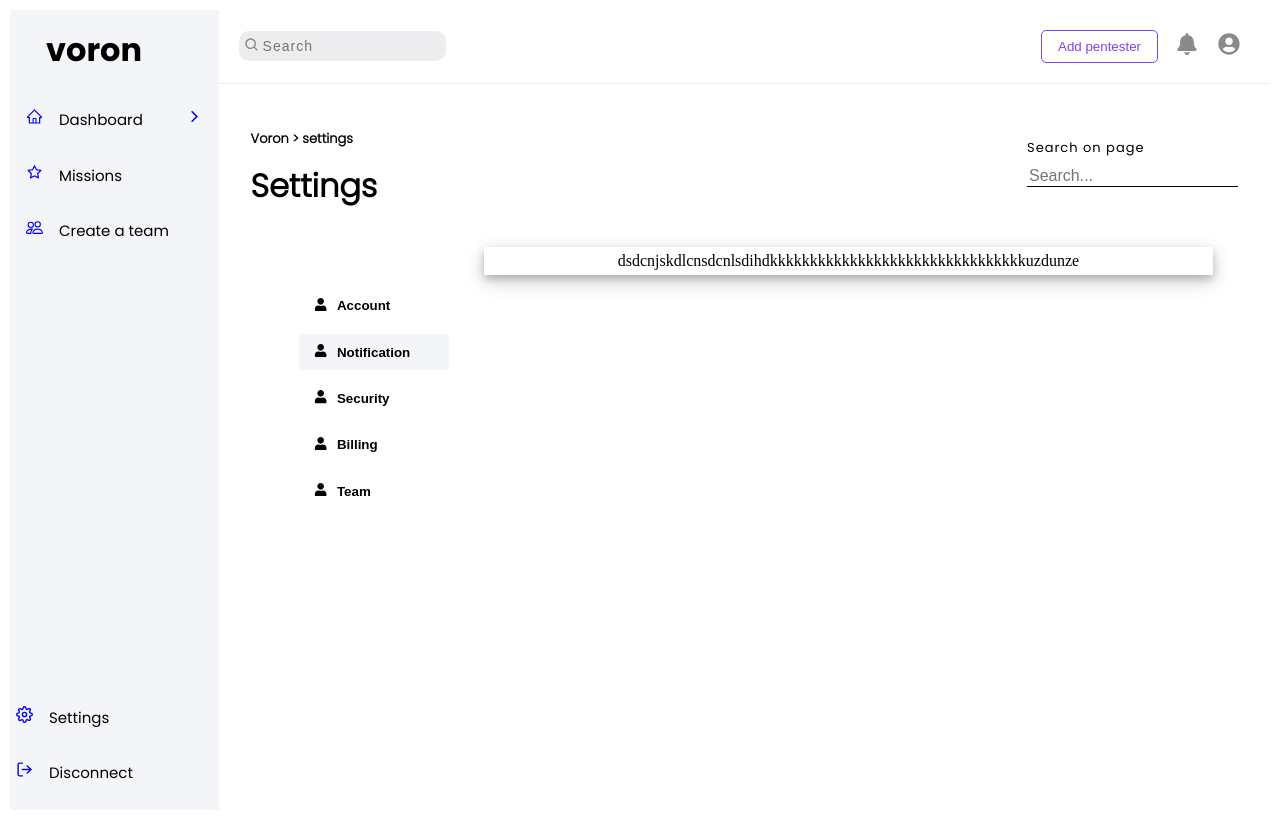
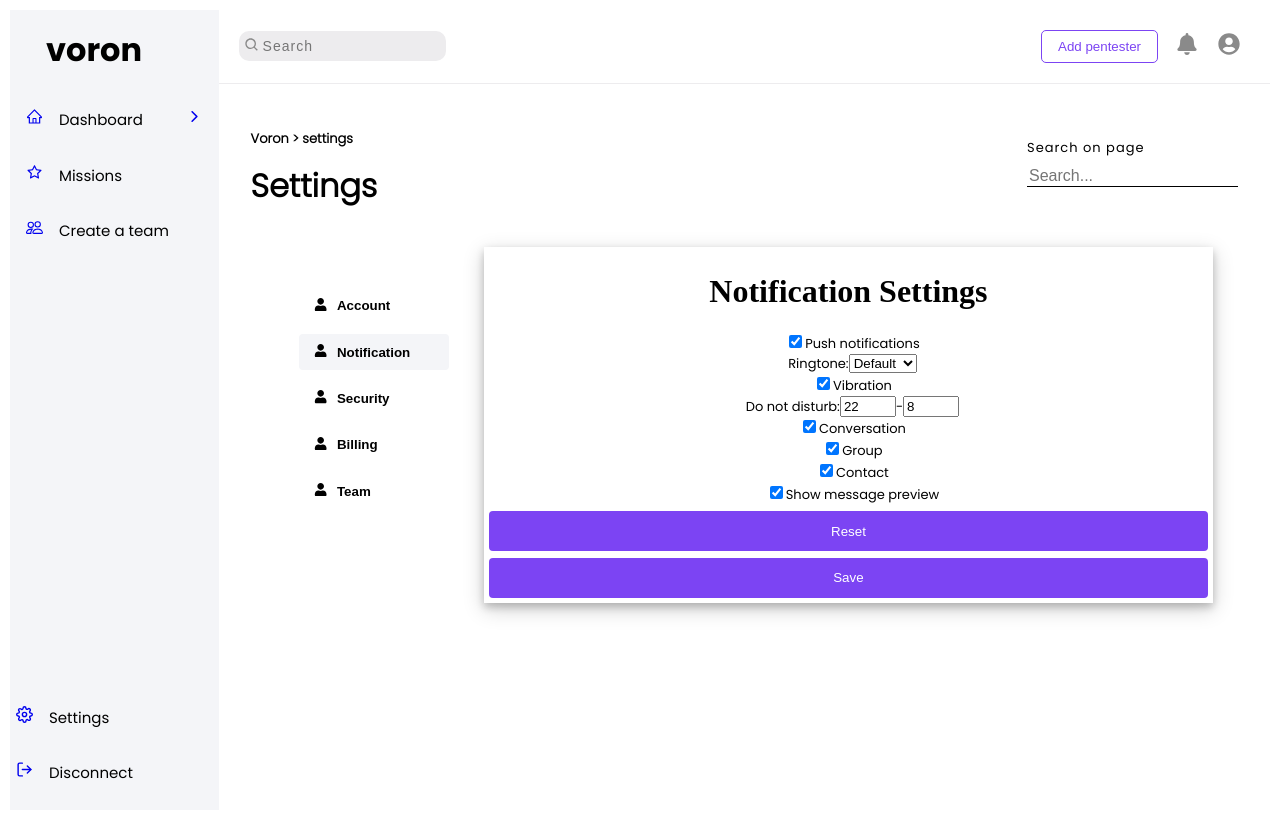
Before and after one commit to vrn-sh/erp, a React (Vite) app in the folder web/: page /setting in a window 1280 px wide. Both pictures are taken after a click on the button "Notification". Built offline with nearby package versions, Linux system fonts and the light colour scheme.

Commit message:
somes changes

```diff
--- a/web/src/pages/Setting/set-billing.tsx
+++ b/web/src/pages/Setting/set-billing.tsx
@@ -1,7 +1,116 @@
-import React, { useState } from 'react';
+import React, { useState } from "react";
+
+type BillingSettings = {
+  cardNumber: string;
+  cardHolderName: string;
+  expirationMonth: number;
+  expirationYear: number;
+  cvv: string;
+};
+
+const initialSettings: BillingSettings = {
+  cardNumber: "",
+  cardHolderName: "",
+  expirationMonth: 1,
+  expirationYear: new Date().getFullYear() + 1,
+  cvv: "",
+};
 
 export default function SettingBilling() {
-    return (
-       <div>dfsdfdfvdfvddsssssssssssssssssssssssssssssssssssssssssfvdfdff</div>
-    );
-}
+  const [settings, setSettings] = useState<BillingSettings>(initialSettings);
+
+  const handleInputChange = (event: React.ChangeEvent<HTMLInputElement>) => {
+    const { name, value } = event.target;
+    setSettings((prevState) => ({ ...prevState, [name]: value }));
+  };
+
+  const handleSelectChange = (
+    event: React.ChangeEvent<HTMLSelectElement>,
+    field: string
+  ) => {
+    const { value } = event.target;
+    setSettings((prevState) => ({ ...prevState, [field]: parseInt(value) }));
+  };
+
+  const handleReset = () => {
+    setSettings(initialSettings);
+  };
+
+  const handleSave = () => {
+    // Call API or update local storage
+    console.log(settings);
+    alert("Settings saved");
+  };
+
+  return (
+    <div>
+      <h1>Billing Settings</h1>
+      <div>
+        <label>
+          Card number:
+          <input
+            type="text"
+            name="cardNumber"
+            value={settings.cardNumber}
+            onChange={handleInputChange}
+          />
+        </label>
+      </div>
+      <div>
+        <label>
+          Cardholder name:
+          <input
+            type="text"
+            name="cardHolderName"
+            value={settings.cardHolderName}
+            onChange={handleInputChange}
+          />
+        </label>
+      </div>
+      <div>
+        <label>
+          Expiration date:
+          <select
+            name="expirationMonth"
+            value={settings.expirationMonth}
+            onChange={(event) => handleSelectChange(event, "expirationMonth")}
+          >
+            {Array.from({ length: 12 }, (_, i) => i + 1).map((month) => (
+              <option key={month} value={month}>
+                {month}
+              </option>
+            ))}
+          </select>
+          <select
+            name="expirationYear"
+            value={settings.expirationYear}
+            onChange={(event) => handleSelectChange(event, "expirationYear")}
+          >
+            {Array.from({ length: 10 }, (_, i) => i + new Date().getFullYear()).map(
+              (year) => (
+                <option key={year} value={year}>
+                  {year}
+                </option>
+              )
+            )}
+          </select>
+        </label>
+      </div>
+      <div>
+        <label>
+          CVV:
+          <input
+            type="text"
+            name="cvv"
+            value={settings.cvv}
+            onChange={handleInputChange}
+          />
+        </label>
+      </div>
+      <div>
+        <button onClick={handleReset}>Reset</button>
+        <button onClick={handleSave}>Save</button>
+      </div>
+    </div>
+  );
+};
--- a/web/src/pages/Setting/set-notif.tsx
+++ b/web/src/pages/Setting/set-notif.tsx
@@ -1,7 +1,198 @@
-import React, { useState } from 'react';
+import React, { useState } from "react";
+
+interface NotificationSettings {
+  push: boolean;
+  ringtone: string;
+  vibration: boolean;
+  doNotDisturb: {
+    start: number;
+    end: number;
+  };
+  conversation: boolean;
+  group: boolean;
+  contact: boolean;
+  showPreview: boolean;
+}
+
+const defaultSettings: NotificationSettings = {
+  push: true,
+  ringtone: "default",
+  vibration: true,
+  doNotDisturb: {
+    start: 22,
+    end: 8,
+  },
+  conversation: true,
+  group: true,
+  contact: true,
+  showPreview: true,
+};
 
 export default function SettingNotification() {
-    return (
-       <div>dsdcnjskdlcnsdcnlsdihdkkkkkkkkkkkkkkkkkkkkkkkkkkkkkkkkuzdunze</div>
-    );
-}
+  const [settings, setSettings] = useState<NotificationSettings>(
+    defaultSettings
+  );
+
+  const handleToggle = (event: React.ChangeEvent<HTMLInputElement>) => {
+    const name = event.target.name;
+    const value = event.target.checked;
+
+    setSettings((prevSettings) => ({
+      ...prevSettings,
+      [name]: value,
+    }));
+  };
+
+  const handleRingtoneChange = (
+    event: React.ChangeEvent<HTMLSelectElement>
+  ) => {
+    const value = event.target.value;
+
+    setSettings((prevSettings) => ({
+      ...prevSettings,
+      ringtone: value,
+    }));
+  };
+
+  const handleDoNotDisturbChange = (
+    event: React.ChangeEvent<HTMLInputElement>
+  ) => {
+    const name = event.target.name;
+    const value = parseInt(event.target.value);
+
+    setSettings((prevSettings) => ({
+      ...prevSettings,
+      doNotDisturb: {
+        ...prevSettings.doNotDisturb,
+        [name]: value,
+      },
+    }));
+  };
+
+  const handleShowPreviewChange = (
+    event: React.ChangeEvent<HTMLInputElement>
+  ) => {
+    const value = event.target.checked;
+
+    setSettings((prevSettings) => ({
+      ...prevSettings,
+      showPreview: value,
+    }));
+  };
+
+  const handleReset = () => {
+    setSettings(defaultSettings);
+  };
+
+  const handleSave = () => {
+    console.log(settings); // simulate saving settings to server or local storage
+  };
+
+  return (
+    <div>
+      <h1>Notification Settings</h1>
+      <div>
+        <label>
+          <input
+            type="checkbox"
+            name="push"
+            checked={settings.push}
+            onChange={handleToggle}
+          />
+          Push notifications
+        </label>
+      </div>
+      <div>
+        <label>
+          Ringtone:
+          <select value={settings.ringtone} onChange={handleRingtoneChange}>
+            <option value="default">Default</option>
+            <option value="chimes">Chimes</option>
+            <option value="bell">Bell</option>
+          </select>
+        </label>
+      </div>
+      <div>
+        <label>
+          <input
+            type="checkbox"
+            name="vibration"
+            checked={settings.vibration}
+            onChange={handleToggle}
+          />
+          Vibration
+        </label>
+      </div>
+      <div>
+        <label>
+          Do not disturb:
+          <input
+            type="number"
+            name="start"
+            min={0}
+            max={23}
+            value={settings.doNotDisturb.start}
+            onChange={handleDoNotDisturbChange}
+          />
+          -
+          <input
+            type="number"
+            name="end"
+            min={0}
+            max={23}
+            value={settings.doNotDisturb.end}
+            onChange={handleDoNotDisturbChange}
+          />
+        </label>
+      </div>
+      <div>
+        <label>
+          <input
+            type="checkbox"
+            name="conversation"
+            checked={settings.conversation}
+            onChange={handleToggle}
+          />
+          Conversation
+        </label>
+      </div>
+      <div>
+        <label>
+          <input
+            type="checkbox"
+            name="group"
+            checked={settings.group}
+            onChange={handleToggle}
+          />
+          Group
+        </label>
+      </div>
+      <div>
+        <label>
+          <input
+            type="checkbox"
+            name="contact"
+            checked={settings.contact}
+            onChange={handleToggle}
+          />
+          Contact
+        </label>
+      </div>
+      <div>
+        <label>
+          <input
+            type="checkbox"
+            name="showPreview"
+            checked={settings.showPreview}
+            onChange={handleShowPreviewChange}
+          />
+          Show message preview
+        </label>
+      </div>
+      <div>
+        <button onClick={handleReset}>Reset</button>
+        <button onClick={handleSave}>Save</button>
+      </div>
+    </div>
+  );
+};
--- a/web/src/pages/Setting/set-security.tsx
+++ b/web/src/pages/Setting/set-security.tsx
@@ -1,7 +1,54 @@
 import React, { useState } from 'react';
 
 export default function SettingSecurity() {
+    const [currentPassword, setCurrentPassword] = useState('');
+    const [newPassword, setNewPassword] = useState('');
+    const [confirmPassword, setConfirmPassword] = useState('');
+    const [isTwoFactorEnabled, setIsTwoFactorEnabled] = useState(false);
+
+    const handleChangePassword = () => {
+      // Vérifier que les champs de mot de passe ne sont pas vides et que le nouveau mot de passe correspond à la confirmation
+      if (!currentPassword || !newPassword || !confirmPassword || newPassword !== confirmPassword) {
+        alert('Veuillez remplir tous les champs de mot de passe et vous assurer que les mots de passe correspondent.');
+        return;
+      }
+
+      // Vérifier que le mot de passe actuel est correct
+      // Si oui, modifier le mot de passe et afficher un message de succès
+      // Sinon, afficher un message d'erreur
+      // Remarque : ceci est un exemple simplifié à des fins de démonstration uniquement
+      if (currentPassword === 'currentpassword') {
+        alert('Le mot de passe a été modifié avec succès!');
+      } else {
+        alert('Le mot de passe actuel est incorrect.');
+      }
+    };
+
+    const handleToggleTwoFactor = () => {
+      setIsTwoFactorEnabled(!isTwoFactorEnabled);
+      // Appeler l'API pour activer/désactiver la validation en deux étapes
+      // Remarque : ceci est un exemple simplifié à des fins de démonstration uniquement
+      alert(`La validation en deux étapes a été ${isTwoFactorEnabled ? 'désactivée' : 'activée'} avec succès!`);
+    };
     return (
-       <div>dfsdfdfvdfvdfvjlnjjjjjjjjjjjjjjjjjjjjjjjjjjjjjjjjjjjjjdfdff</div>
+       <div>
+            <h1>Paramètres de sécurité</h1>
+
+            <h2>Modifier le mot de passe</h2>
+            <label htmlFor="currentPassword">Mot de passe actuel :</label>
+            <input type="password" id="currentPassword" value={currentPassword} onChange={(e) => setCurrentPassword(e.target.value)} />
+            <br />
+            <label htmlFor="newPassword">Nouveau mot de passe :</label>
+            <input type="password" id="newPassword" value={newPassword} onChange={(e) => setNewPassword(e.target.value)} />
+            <br />
+            <label htmlFor="confirmPassword">Confirmer le nouveau mot de passe :</label>
+            <input type="password" id="confirmPassword" value={confirmPassword} onChange={(e) => setConfirmPassword(e.target.value)} />
+            <br />
+            <button onClick={handleChangePassword}>Modifier le mot de passe</button>
+
+            <h2>Validation en deux étapes</h2>
+            <label htmlFor="toggleTwoFactor">Activer la validation en deux étapes :</label>
+            <input type="checkbox" id="toggleTwoFactor" checked={isTwoFactorEnabled} onChange={handleToggleTwoFactor} />
+       </div>
     );
 }
--- a/web/src/pages/Setting/setting-account.tsx
+++ b/web/src/pages/Setting/setting-account.tsx
@@ -44,7 +44,7 @@ export default function SettingAccount() {
     return (
           <div className='container'>
             <div>
-              <p>Avatar</p>
+              <p>Avatar </p>
               {photoUrl ? (
                 <img
                   src={photoUrl}
```
